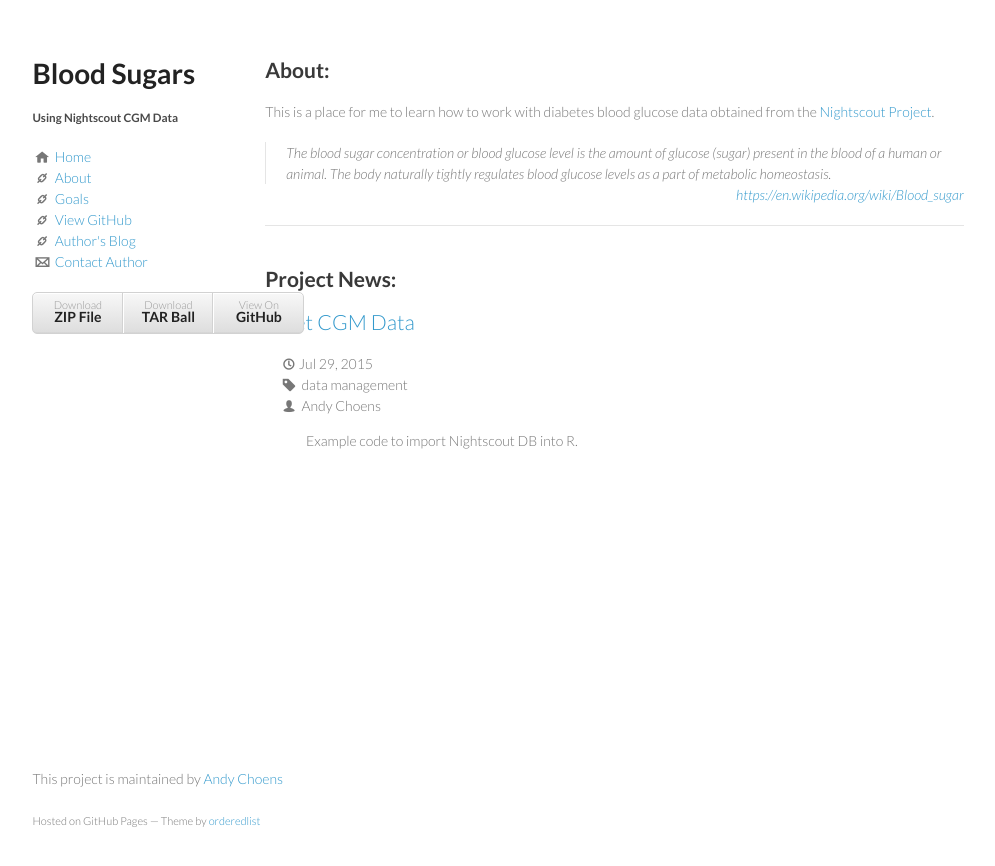
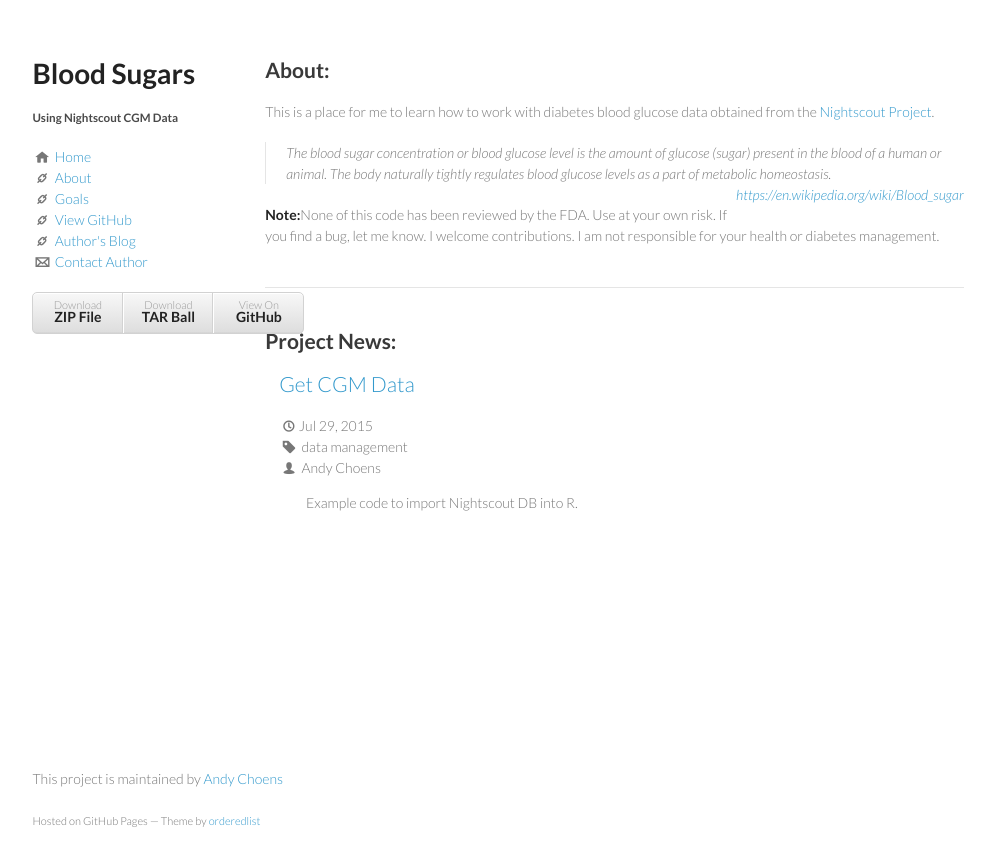
Before and after one commit to Choens/blood-sugars, a Jekyll site: the page built from index.html, in a window 1280 px wide. Shown: the top 866 px of the page, without its empty margins (142-1137 px from the left). Built offline with Jekyll 4.4.1, drawn with Linux system fonts in a browser that asks for light colours; the list of posts is cut into pages by our own code.

Commit message:
Adds disclaimer to main page.

```diff
--- a/index.html
+++ b/index.html
@@ -17,6 +17,13 @@ title: Blood Sugars
         <br/><a href="https://en.wikipedia.org/wiki/Blood_sugar" style="float:right;">https://en.wikipedia.org/wiki/Blood_sugar</a>
     </p>
 </blockquote>
+
+<p>
+    <strong>Note:</strong>None of this code has been reviewed by the
+    FDA. Use at your own risk. If you find a bug, let me know. I
+    welcome contributions. I am not responsible for your health or
+    diabetes management.
+</p>
 <br/>
 <hr width="100%" align="center">
 <br/>
```
